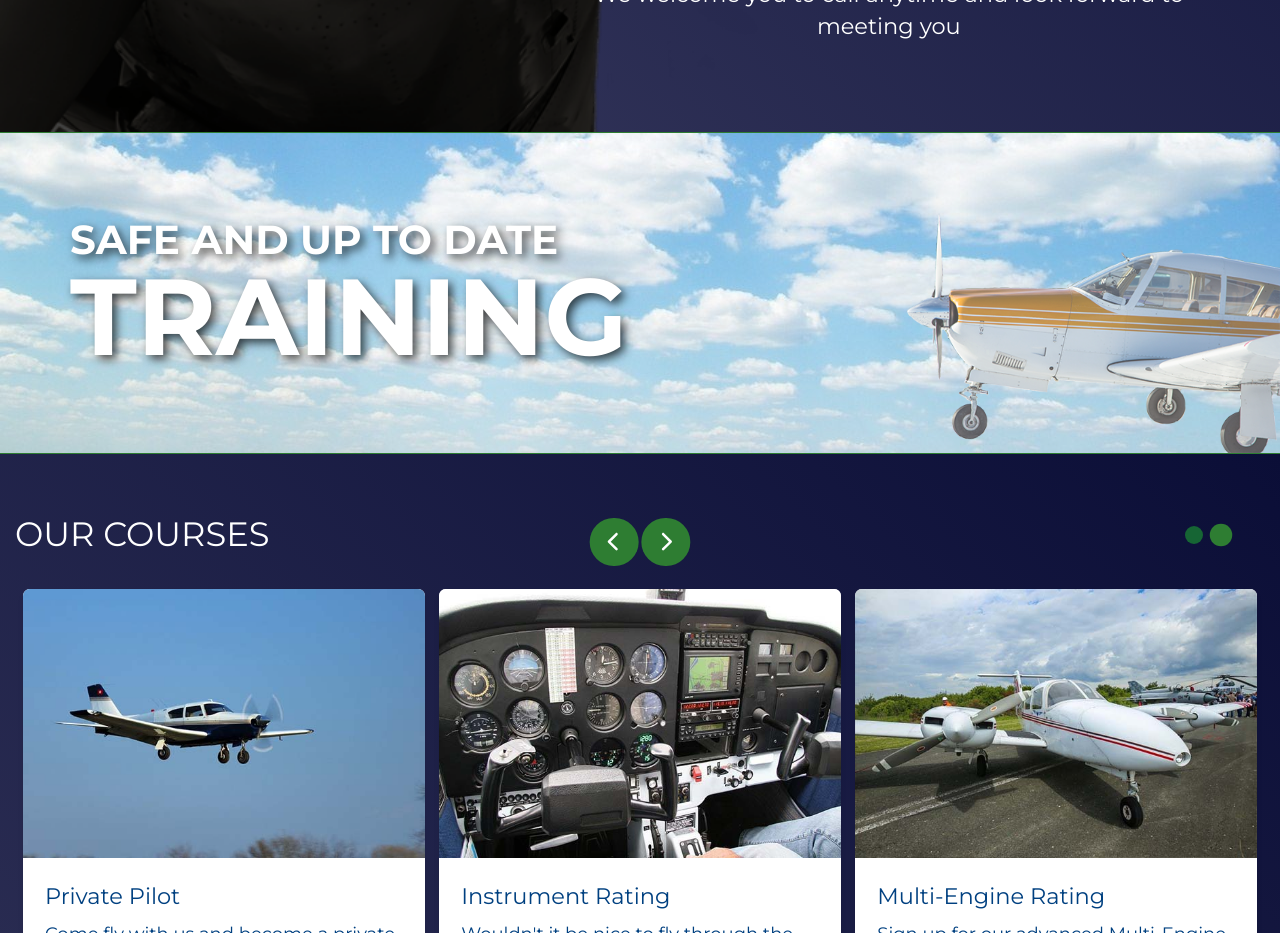
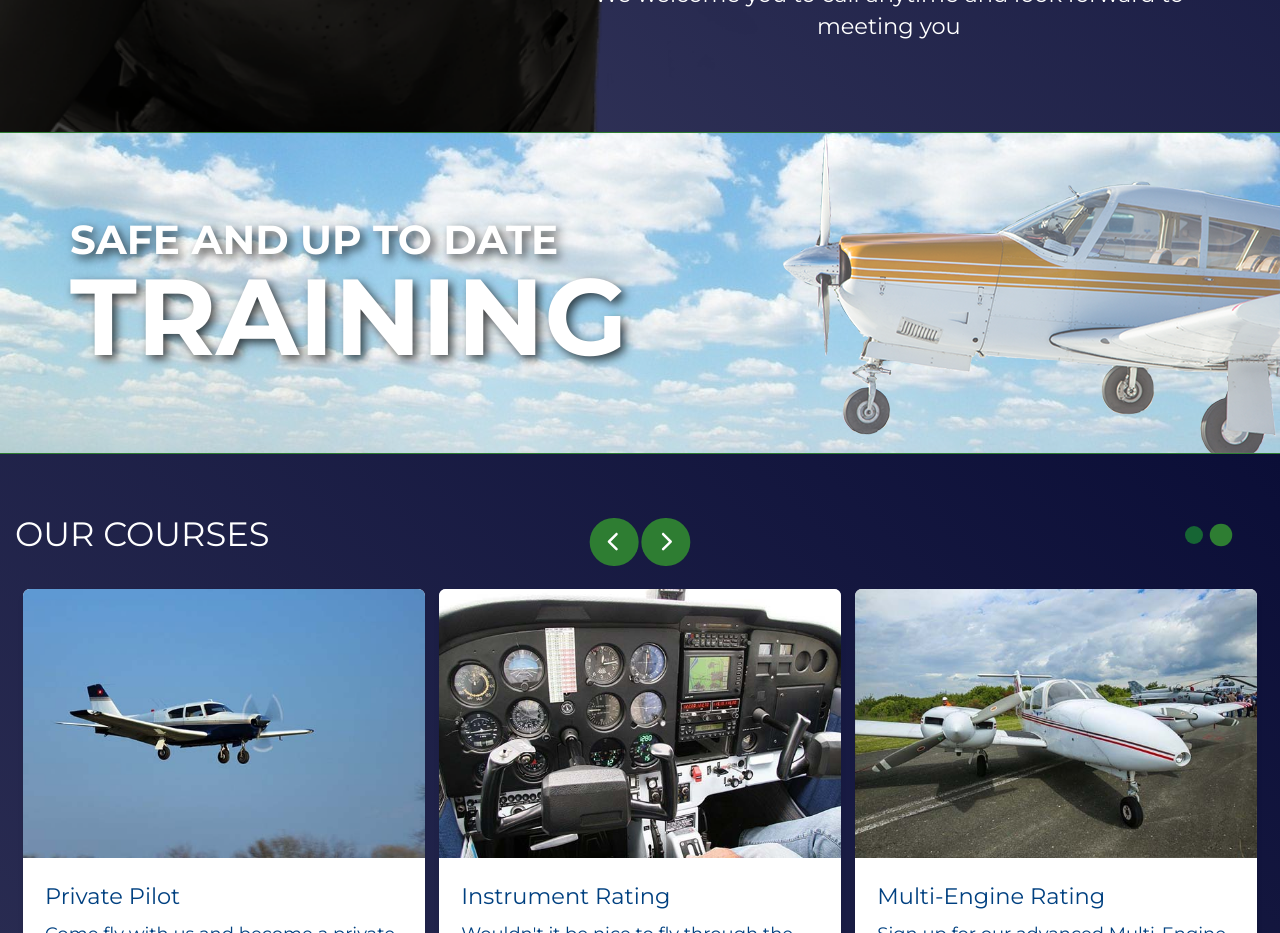
Before and after one commit to ariel-behar/vx-aviation, a React (Vite) app: page /flight-school in a window 1280 px wide. Shown: the part 1800-2733 px from the top of the page. Built offline with nearby package versions, Linux system fonts and the light colour scheme.

Commit message:
Adding an animation to the plane

```diff
--- a/src/components/ViewSpecificComponents/FlightSchoolView/UpToDateTrainingSection.tsx
+++ b/src/components/ViewSpecificComponents/FlightSchoolView/UpToDateTrainingSection.tsx
@@ -9,9 +9,15 @@ function UpToDateTrainingSection() {
 	const isInView = useInView(textDivRef, { once: true, amount: 1 })
 
 	return (
-		<section ref={textDivRef} style={{ backgroundImage: `url(${clouds})` }} className='max-h-[220px] lg:min-h-[320px] bg-no-repeat bg-fixed bg-cover bg-bottom grid relative'>
-			<div className='flex justify-end items-end max-h-[220px] lg:min-h-[320px]'>
-				<img src={halfPlaneParked} alt="Flying plane" className="h-3/4" />
+		<section ref={textDivRef} style={{ backgroundImage: `url(${clouds})` }} className='bg-no-repeat bg-fixed bg-cover bg-bottom grid relative overflow-hidden'>
+			<div className='flex justify-end items-end max-h-[200px] lg:max-h-[320px] '>
+				<img
+					style={{
+						transform: isInView ? "none" : "translateX(20%)",
+						opacity: isInView ? 1 : 0,
+						transition: "all 0.8s ease-in-out"
+					}}
+					src={halfPlaneParked} alt="Flying plane" className="h-full" />
 			</div>
 
 			<div className='h-full w-full bg-white/30 absolute'
```
Also changed, not shown: src/assets/img/airplane-banner.png.
